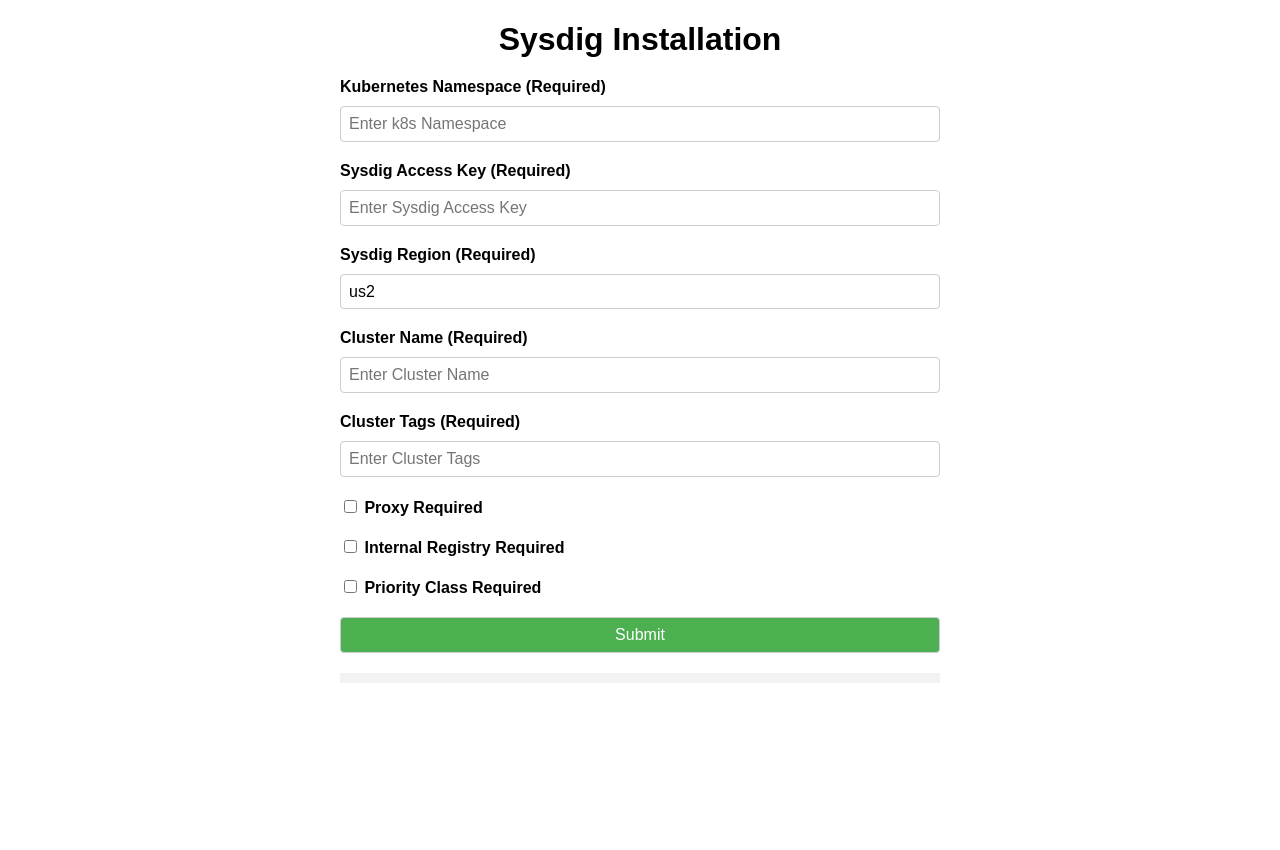
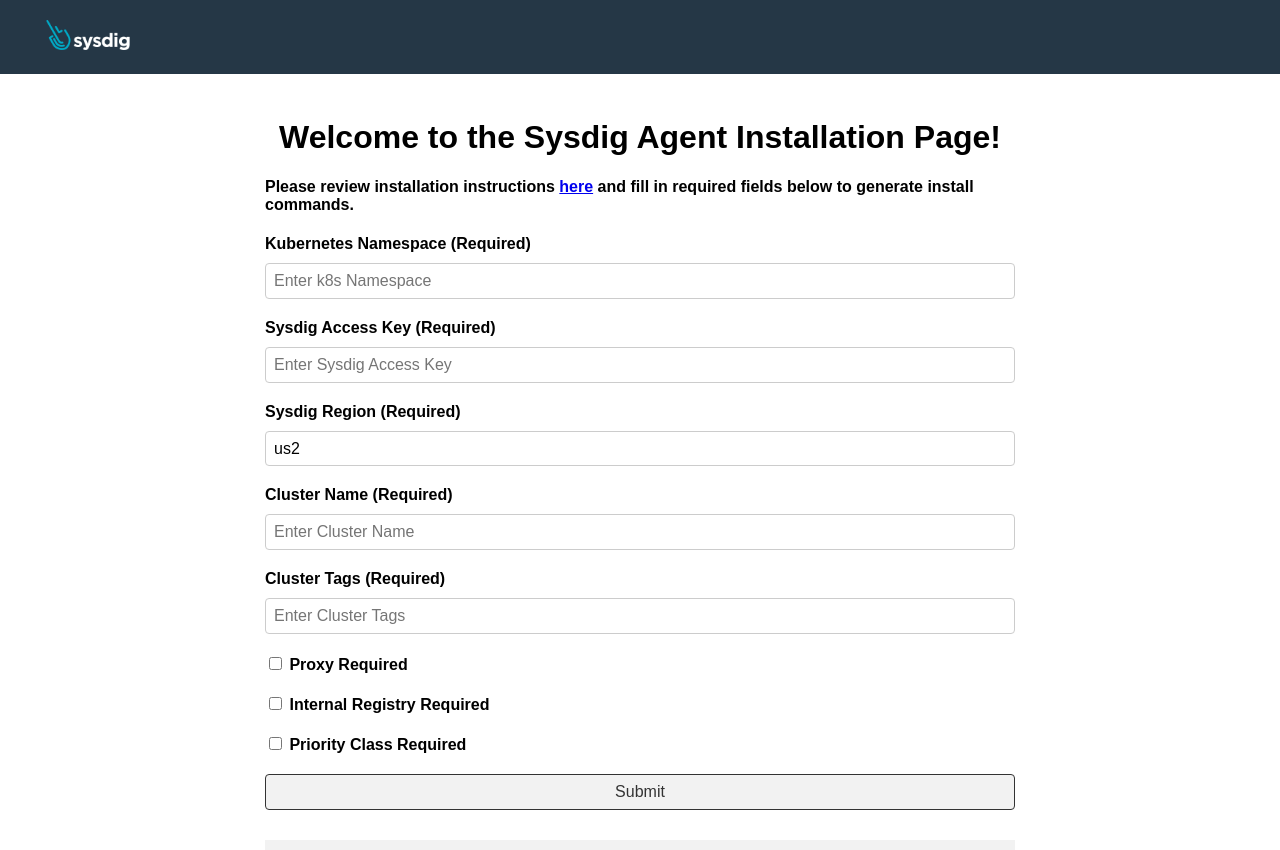
Before and after one commit to alexwang19/sysdig-agent-installation, a plain HTML site: page new-index.html in a window 1280 px wide. Before the commit the page ends 800 px from the top, so only its background shows below. Drawn offline with Linux system fonts and the light colour scheme.

Commit message:
new header

```diff
--- a/css/style.css
+++ b/css/style.css
@@ -1,6 +1,8 @@
 body {
   font-family: Arial, sans-serif;
-  margin: 20px;
+  margin: 0;
+  padding: 0;
+  margin-top: 80px; /* Add top margin to create space for the header */
 }
 
 h1 {
@@ -39,23 +41,45 @@
   box-sizing: border-box;
 }
 
-button {
-  background-color: #4CAF50;
-  color: white;
+button#generateInstallCmdBtn {
+  background-color: #ffe24d;
+  color: black;
   cursor: pointer;
 }
 
-button:hover {
-  background-color: #45a049;
+button#generateInstallCmdBtn:hover {
+  background-color: #F4CD00;
 }
 
 .form-container {
-  max-width: 600px;
+  max-width: 750px;
   margin: 0 auto;
 }
 
 .form-section {
-  margin-bottom: 20px;
+margin-top: 20px;
+}
+
+.form-section button {
+padding: 8px;
+font-size: 16px;
+border: 1px solid #ccc;
+border-radius: 4px;
+width: 100%;
+box-sizing: border-box;
+margin-bottom: 10px;
+}
+
+.form-section button {
+background-color: #f2f2f2;
+color: #333;
+border-color: #333;
+}
+
+.form-section button:hover {
+background-color: #333;
+color: #f2f2f2;
+cursor: pointer;
 }
 
 .dropdown {
@@ -69,8 +93,7 @@
   font-size: 16px;
   border: 1px solid #ccc;
   border-radius: 4px;
-  width: 200px;
-  /* Updated width for better visibility */
+  width: 200px; /* Updated width for better visibility */
   box-sizing: border-box;
   cursor: pointer;
   background-color: white;
@@ -125,27 +148,58 @@
   display: none;
 }
 
-/* body {
-    font-family: Arial, sans-serif;
-    padding: 20px;
+/* header {
+  background-color: #253746;
+  position: fixed;
+  top: 0;
+  left: 0;
+  right: 0;
+  height: 65px;
+} */
+
+header {
+  background-color: #253746;
+  padding: 20px;
+  width: 100%;
+  position: fixed; /* Position the header at the top of the viewport */
+  top: 0; /* Align the header to the top of the viewport */
+  left: 0;
+  display: flex;
+  align-items: center;
+  justify-content: space-between;
 }
 
-h1 {
-    text-align: center;
+.logo img {
+  height: 30px;
+  margin-left: 26px;
 }
 
-form {
-    margin-bottom: 20px;
+/* Your CSS styles here */
+.tooltip-container {
+  position: relative;
+  display: inline-block;
 }
 
-label {
-    display: block;
-    margin-bottom: 5px;
+.tooltip-icon {
+  color: #007BFF; /* Customize the color of the tooltip icon */
+  font-size: 16px;
+  cursor: pointer;
 }
 
-input[type="checkbox"] {
-    margin-right: 5px;
-} */
+.tooltip-text {
+  visibility: hidden;
+  background-color: #007BFF; /* Customize the background color of the tooltip */
+  color: #fff; /* Customize the text color of the tooltip */
+  text-align: center;
+  border-radius: 4px;
+  padding: 8px;
+  position: absolute;
+  top: 100%;
+  left: 50%;
+  transform: translateX(-50%);
+  white-space: nowrap;
+}
 
-
-/*-----------------------*/
+.tooltip-container:hover .tooltip-text {
+  visibility: visible;
+}
--- /dev/null
+++ b/css/temp.css
@@ -0,0 +1,151 @@
+body {
+    font-family: Arial, sans-serif;
+    margin: 20px;
+  }
+
+  h1 {
+    margin-bottom: 20px;
+    text-align: center;
+  }
+
+  label {
+    display: block;
+    margin-bottom: 10px;
+    font-weight: bold;
+  }
+
+  .input-wrapper {
+    display: none;
+    margin-bottom: 10px;
+  }
+
+  .dynamic-input-wrapper {
+    margin-bottom: 10px;
+  }
+
+  #output {
+    margin-top: 20px;
+    background-color: #f2f2f2;
+    padding: 5px;
+  }
+
+  input[type="text"],
+  button {
+    padding: 8px;
+    font-size: 16px;
+    border: 1px solid #ccc;
+    border-radius: 4px;
+    width: 100%;
+    box-sizing: border-box;
+  }
+
+  button {
+    background-color: #4CAF50;
+    color: white;
+    cursor: pointer;
+  }
+
+  button:hover {
+    background-color: #45a049;
+  }
+
+  .form-container {
+    max-width: 600px;
+    margin: 0 auto;
+  }
+
+  .form-section {
+    margin-bottom: 20px;
+  }
+
+  .dropdown {
+    position: relative;
+    display: inline-block;
+    margin-bottom: 10px;
+  }
+
+  .dropdown-select {
+    padding: 8px;
+    font-size: 16px;
+    border: 1px solid #ccc;
+    border-radius: 4px;
+    width: 200px;
+    /* Updated width for better visibility */
+    box-sizing: border-box;
+    cursor: pointer;
+    background-color: white;
+  }
+
+  .dropdown-select:focus {
+    outline: none;
+    border-color: #4CAF50;
+  }
+
+  .dropdown-options {
+    position: absolute;
+    top: 100%;
+    left: 0;
+    right: 0;
+    background-color: #f9f9f9;
+    padding: 5px;
+    border: 1px solid #ccc;
+    border-top: none;
+    border-radius: 0 0 4px 4px;
+    display: none;
+    z-index: 1;
+  }
+
+  .dropdown-option {
+    padding: 8px;
+    cursor: pointer;
+  }
+
+  .dropdown-option:hover {
+    background-color: #e5e5e5;
+  }
+
+  select {
+    appearance: none;
+    -webkit-appearance: none;
+    -moz-appearance: none;
+    padding: 8px;
+    font-size: 16px;
+    border: 1px solid #ccc;
+    border-radius: 4px;
+    width: 100%;
+    box-sizing: border-box;
+    background-color: #fff;
+  }
+
+  select:required:invalid {
+    color: gray;
+  }
+
+  option[value=""] {
+    display: none;
+  }
+
+  /* body {
+      font-family: Arial, sans-serif;
+      padding: 20px;
+  }
+
+  h1 {
+      text-align: center;
+  }
+
+  form {
+      margin-bottom: 20px;
+  }
+
+  label {
+      display: block;
+      margin-bottom: 5px;
+  }
+
+  input[type="checkbox"] {
+      margin-right: 5px;
+  } */
+
+
+  /*-----------------------*/
--- a/new-index.html
+++ b/new-index.html
@@ -7,8 +7,30 @@
 </head>
 
 <body>
+  <!-- <div class="form-container">
+    <h1>Sysdig Installation</h1>
+
+    <div id="namespaceInput" class="form-section">
+      <label for="namespaceInput">Kubernetes Namespace (Required)</label>
+      <input type="text" id="namespace" placeholder="Enter k8s Namespace" required>
+    </div>
+
+    <div id="accessKeyInput" class="form-section">
+      <label for="accessKeyInput">Sysdig Access Key (Required)</label>
+      <input type="text" id="accessKey" placeholder="Enter Sysdig Access Key" required>
+    </div> -->
   <div class="form-container">
-    <h1>Sysdig Installation</h1>
+    <header>
+      <div class="logo">
+        <img src="images/sysdig-logo.png" alt="Sysdig Logo">
+      </div>
+    </header>
+
+    <br>
+    <h1>Welcome to the Sysdig Agent Installation Page!</h1>
+    <h4>Please review installation instructions <a target="_blank"
+        href="https://github.com/dtaracks/sysdig-agent-installation/blob/main/README.md">here</a> and fill in required
+      fields below to generate install commands.</h4>
 
     <div id="namespaceInput" class="form-section">
       <label for="namespaceInput">Kubernetes Namespace (Required)</label>
@@ -20,7 +42,7 @@
       <input type="text" id="accessKey" placeholder="Enter Sysdig Access Key" required>
     </div>
 
-<!--     <div id="regionInput" class="form-section">
+    <!--     <div id="regionInput" class="form-section">
       <label for="regionInput">Sysdig Region</label>
       <input type="text" id="region" placeholder="Enter Sysdig Region">
     </div> -->
@@ -49,8 +71,7 @@
 
     <div class="form-section">
       <label>
-        <input type="checkbox" id="proxyCheckbox"
-          onchange="toggleProxyInputs('proxyCheckbox', 'proxyInput')">
+        <input type="checkbox" id="proxyCheckbox" onchange="toggleProxyInputs('proxyCheckbox', 'proxyInput')">
         Proxy Required
       </label>
       <div id="proxyInput" class="form-section"></div>
@@ -65,7 +86,7 @@
       <div id="registryInput" class="form-section"></div>
     </div>
 
-<!--     <div class="form-section">
+    <!--     <div class="form-section">
       <label>
         <input type="checkbox" id="registryCheckbox" onchange="toggleInput('registryCheckbox', 'registryInput')">
         Internal Registry Required
@@ -91,6 +112,7 @@
 
     <div id="output"></div>
   </div>
+</div>
   <script src="scripts/script.js"></script>
 </body>
 
```
Also changed, not shown: old-index.html (renamed from index.html).
